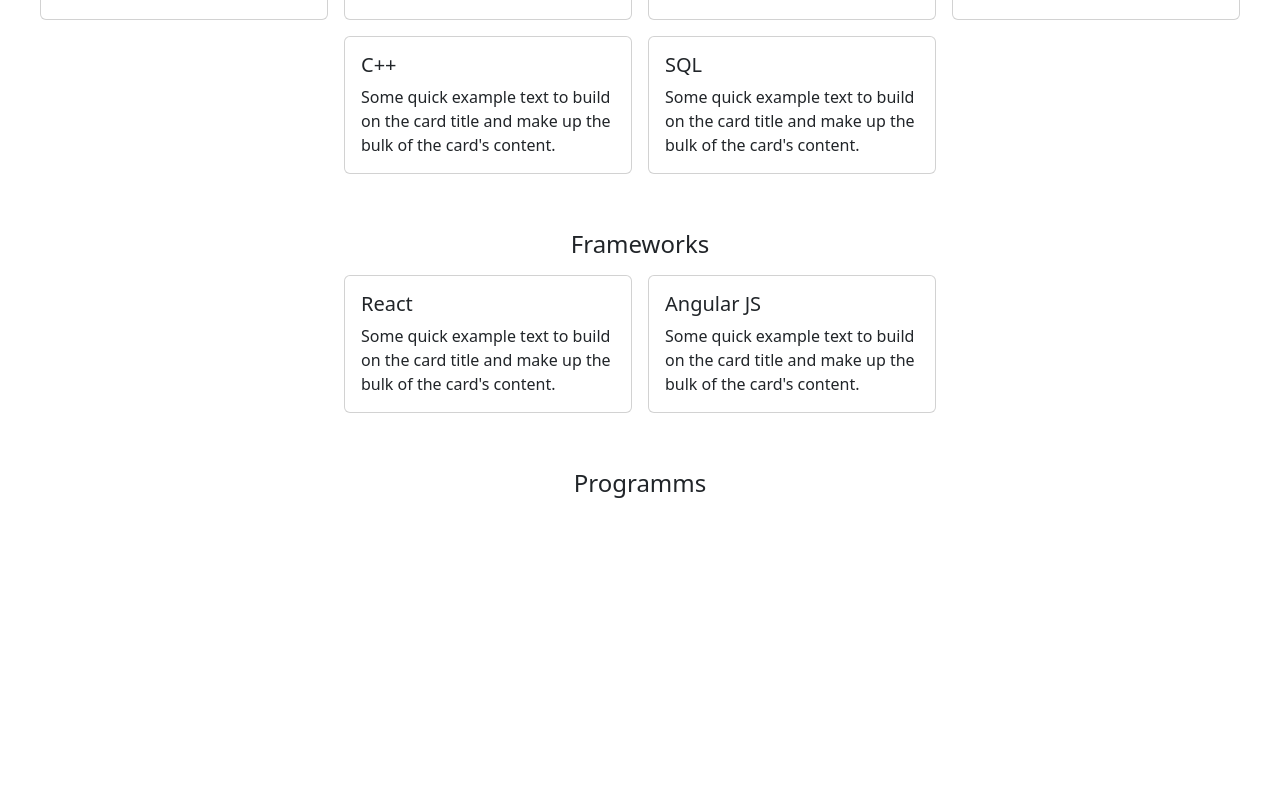
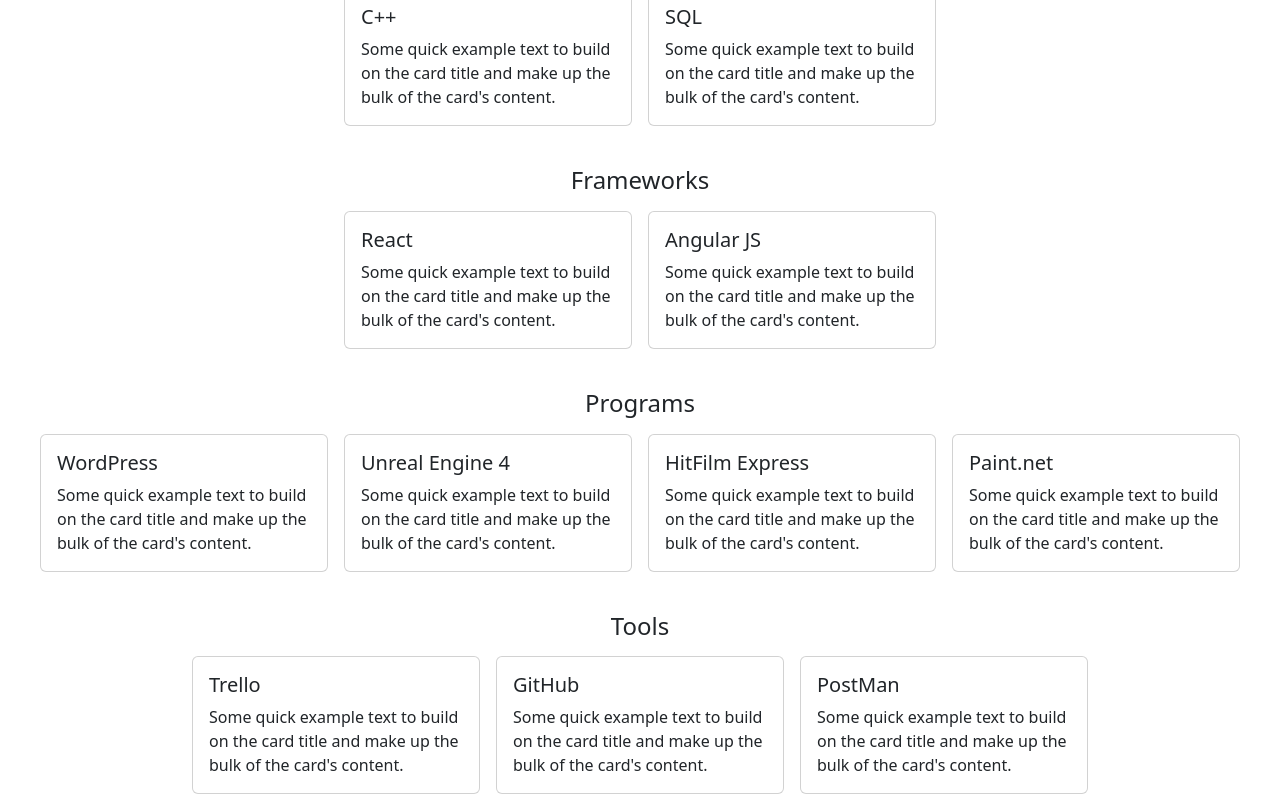
Before and after one commit to Boriwan/portfolio, a React (Create React App) app: page /skills in a window 1280 px wide. Shown: the part 600-1402 px from the top of the page. Before the commit the page ends 1106 px from the top, so only its background shows below. Built offline with nearby package versions, Linux system fonts and the light colour scheme.

Commit message:
progress

```diff
--- a/src/custom.css
+++ b/src/custom.css
@@ -1,6 +1,6 @@
 h2, h4 {
   text-align: center;
-  padding-top: 3rem;
+  padding-top: 2rem;
 }
 
 .card {
@@ -8,7 +8,7 @@
   margin: 0.5rem;
 }
 
-i {
+a i {
   font-size: 2rem;
   margin: 1rem;
 }
--- a/src/pages/About.js
+++ b/src/pages/About.js
@@ -1,5 +1,7 @@
 export default function About() {
   return (
-    <div>About</div>
+    <>
+      <h2>About</h2>
+    </>
   )
 }
--- a/src/pages/Contact.js
+++ b/src/pages/Contact.js
@@ -3,10 +3,10 @@
         <>
             <h2>Socials</h2>
             <div className="d-flex flex-row justify-content-center flex-wrap">
-                <i class="bi bi-instagram"></i>
-                <i class="bi bi-twitter"></i>
-                <i class="bi bi-linkedin"></i>
-                <i class="bi bi-github"></i>
+                <a href="https://www.instagram.com/_bobros/" target="_blank"> <i class="bi bi-instagram"></i></a>
+                <a href="https://twitter.com/borithium2"  target="_blank"><i class="bi bi-twitter"></i></a>
+                <a href="https://cz.linkedin.com/"  target="_blank"><i class="bi bi-linkedin"></i></a>
+                <a href="https://github.com/Boriwan"  target="_blank"><i class="bi bi-github"></i></a>
             </div>
         </>
     )
--- a/src/pages/Skills.js
+++ b/src/pages/Skills.js
@@ -2,6 +2,7 @@
     return (
         <>
             <h2>Skills</h2>
+
 
             <h4>Lagnuages</h4>
             <div className="d-flex flex-row justify-content-center flex-wrap">
@@ -26,6 +27,7 @@
                     </div>
                 </div>
             </div>
+
 
             <h4>Programming Lagnuages</h4>
             <div className="d-flex flex-row justify-content-center flex-wrap">
@@ -74,7 +76,6 @@
             </div>
 
 
-
             <h4>Frameworks</h4>
             <div className="d-flex flex-row justify-content-center flex-wrap">
 
@@ -94,7 +95,62 @@
             </div>
 
 
-            <h4>Programms</h4>
+            <h4>Programs</h4>
+            <div className="d-flex flex-row justify-content-center flex-wrap">
+
+                <div className="card">
+                    <div className="card-body">
+                        <h5>WordPress</h5>
+                        <p className="card-text">Some quick example text to build on the card title and make up the bulk of the card's content.</p>
+                    </div>
+                </div>
+
+                <div className="card">
+                    <div className="card-body">
+                        <h5>Unreal Engine 4</h5>
+                        <p className="card-text">Some quick example text to build on the card title and make up the bulk of the card's content.</p>
+                    </div>
+                </div>
+
+                <div className="card">
+                    <div className="card-body">
+                        <h5>HitFilm Express</h5>
+                        <p className="card-text">Some quick example text to build on the card title and make up the bulk of the card's content.</p>
+                    </div>
+                </div>
+
+                <div className="card">
+                    <div className="card-body">
+                        <h5>Paint.net</h5>
+                        <p className="card-text">Some quick example text to build on the card title and make up the bulk of the card's content.</p>
+                    </div>
+                </div>
+            </div>
+
+
+            <h4>Tools</h4>
+            <div className="d-flex flex-row justify-content-center flex-wrap">
+
+                <div className="card">
+                    <div className="card-body">
+                        <h5>Trello</h5>
+                        <p className="card-text">Some quick example text to build on the card title and make up the bulk of the card's content.</p>
+                    </div>
+                </div>
+
+                <div className="card">
+                    <div className="card-body">
+                        <h5>GitHub</h5>
+                        <p className="card-text">Some quick example text to build on the card title and make up the bulk of the card's content.</p>
+                    </div>
+                </div>
+                <div className="card">
+                    <div className="card-body">
+                        <h5>PostMan</h5>
+                        <p className="card-text">Some quick example text to build on the card title and make up the bulk of the card's content.</p>
+                    </div>
+                </div>
+            </div>
         </>
     )
 }
```
